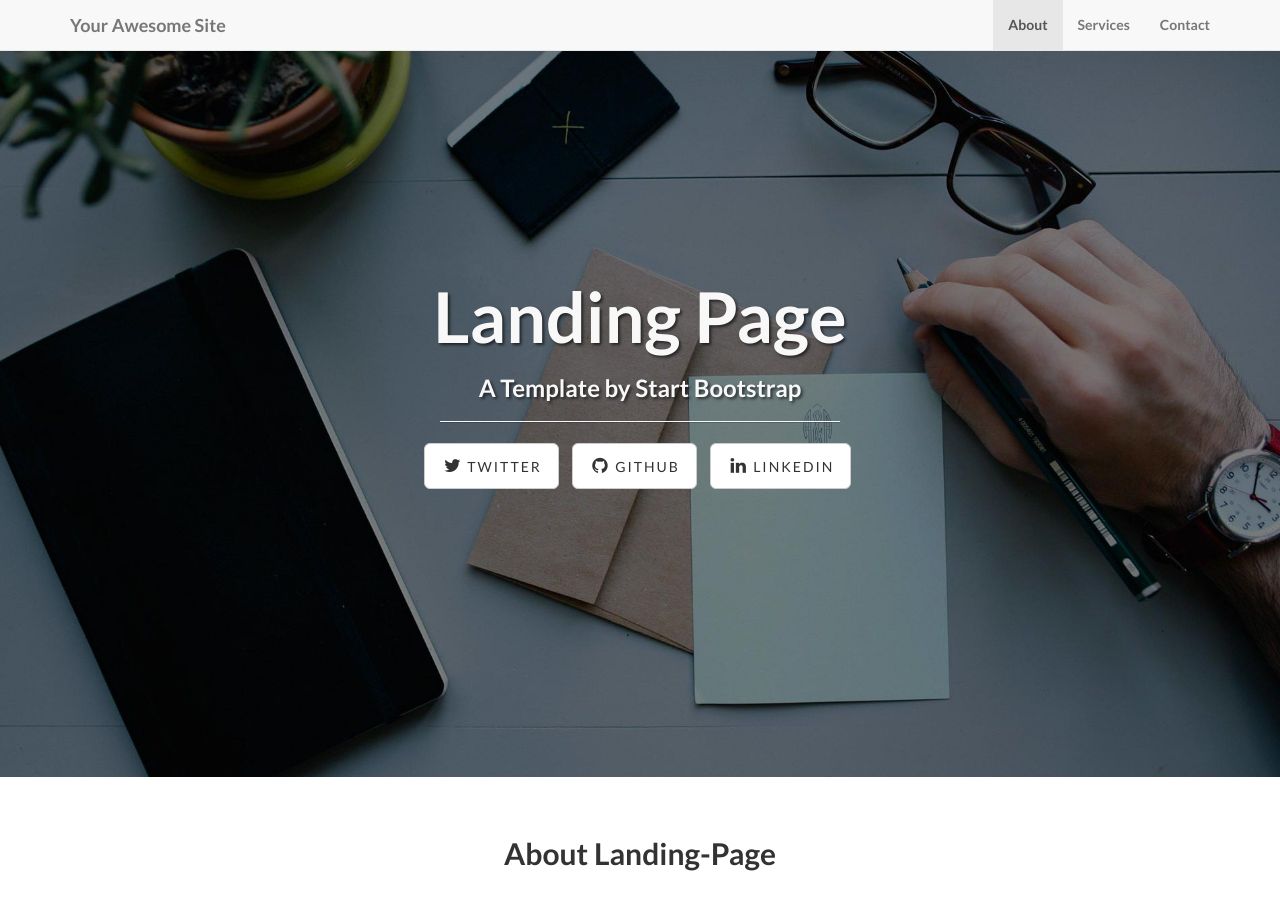
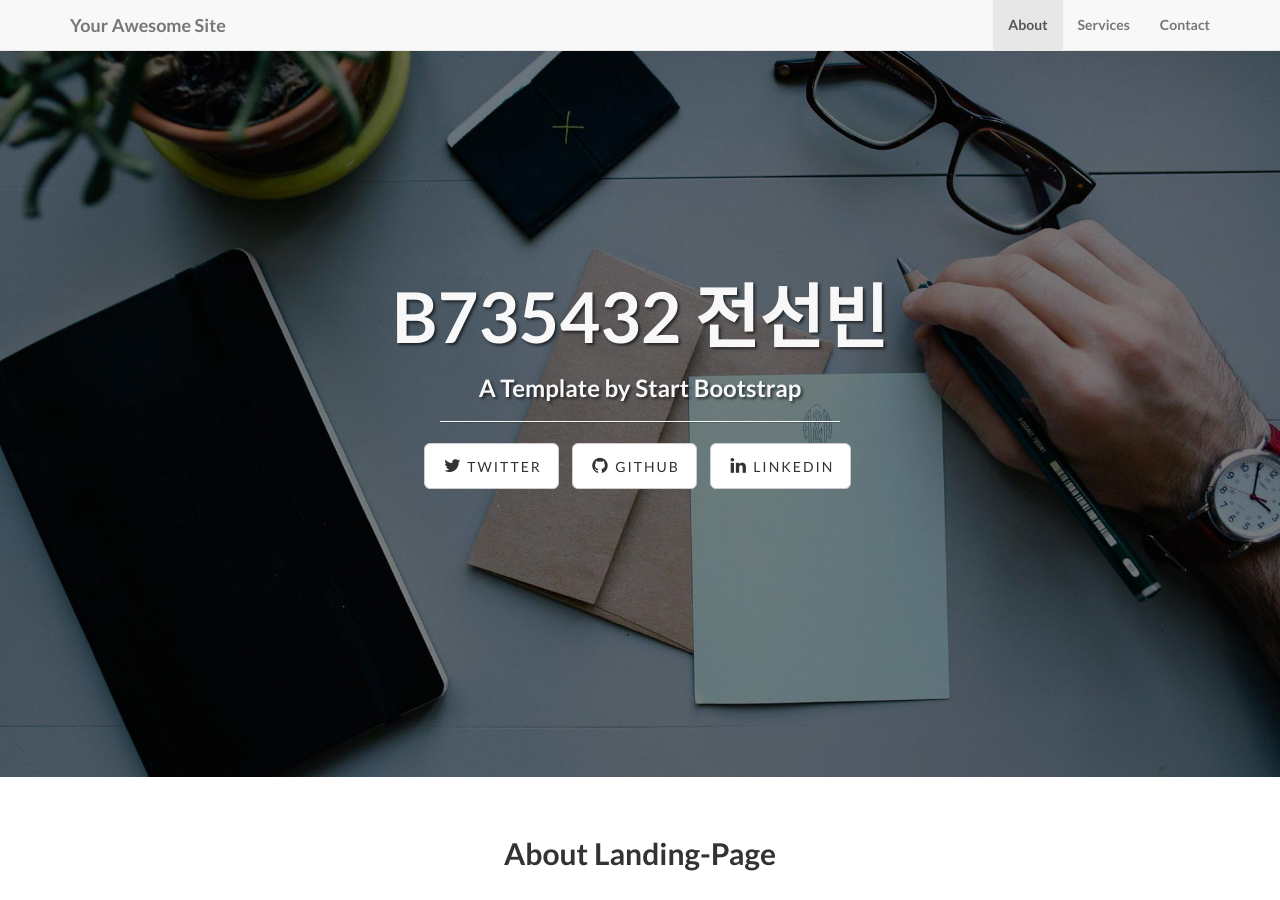
Before and after one commit to JEONSUNBIN1209/JEONSUNBIN1209.github.io, a Jekyll site: the page built from index.html, in a window 1280 px wide and 900 px high. Built offline with Jekyll 4.4.1, drawn with Linux system fonts in a browser that asks for light colours.

Commit message:
Update index.html

```diff
--- a/index.html
+++ b/index.html
@@ -1,5 +1,5 @@
 ---
 layout: default
-title: Landing Page
+title: B735432 전선빈
 subTitle: A Template by Start Bootstrap
 ---
```
